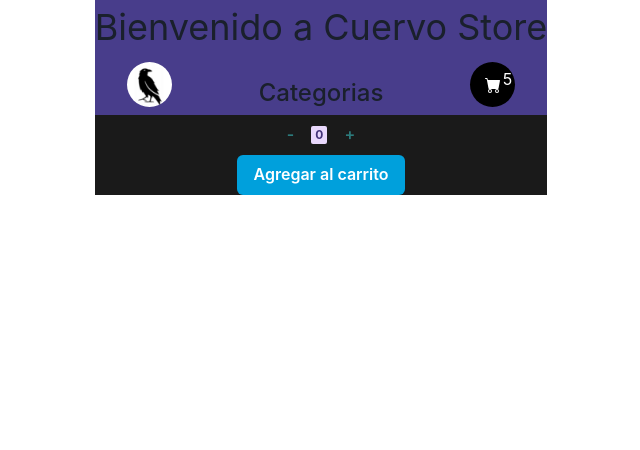
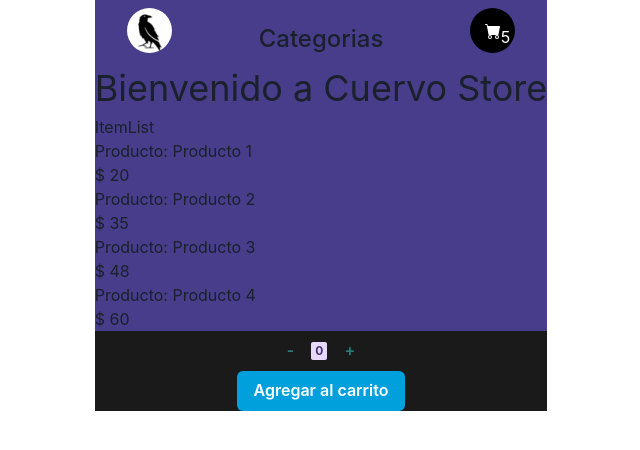
Before and after one commit to SantiagoMarquinez/React, a React (Vite) app: page / in a window 1280 px wide. Shown: the top 450 px of the page, without its empty margins (319-959 px from the left). Built offline with nearby package versions, Linux system fonts and the light colour scheme.

Commit message:
cree lo elementos ItemList e Item. hice el map que renderiza los productos

```diff
--- a/src/App.jsx
+++ b/src/App.jsx
@@ -1,14 +1,13 @@
 import React from 'react'
 import NavBar from './components/NavBar'
 import ItemListContainer from './components/ItemListContainer'
-import ItemCount from './components/ItemCount'
+
 
 const App = () => {
   return (
     <div>
+      <NavBar />
       <ItemListContainer greeting={"Bienvenido a Cuervo Store"} />
-      <NavBar />
-      <ItemCount/>
     </div>
   )
 }
--- /dev/null
+++ b/src/components/ItemList.jsx
@@ -0,0 +1,22 @@
+import React from 'react'
+
+const ItemList = ({productos}) => {
+    return (
+        <>
+            <div>ItemList</div>
+            <div>
+                {productos.map((p) => {
+                    return (
+                        <div key={p.id}>
+                            <h2>Producto: {p.nombre}</h2>
+                            <h4>$ {p.precio}</h4>
+                        </div>
+                    )
+                })
+                }
+            </div>
+        </>
+    )
+}
+
+export default ItemList
--- a/src/components/ItemListContainer.jsx
+++ b/src/components/ItemListContainer.jsx
@@ -1,5 +1,7 @@
 import React from 'react';
 import { Flex, Text } from '@chakra-ui/react';
+import ItemCount from './ItemCount';
+import ItemList from './ItemList';
 const ItemListContainer = ({ greeting }) => {
     const productos = [
         { id: 1, nombre: "Producto 1", precio: 20 },
@@ -7,22 +9,21 @@ const ItemListContainer = ({ greeting }) => {
         { id: 3, nombre: "Producto 3", precio: 48 },
         { id: 4, nombre: "Producto 4", precio: 60 },
     ]
-    const validacion = true;
+
     const promesa = new Promise((resolve, reject) => {
-        if (validacion) {
+        if (productos.length>0) {
             setTimeout(() => {
-                resolve("Productos validados");
-                console.log(productos);
+                resolve(productos);
                 }, 3000);
             } else {
-            reject("Error en la consulta");
+                reject("Error: no se encontraron productos");
                 }
     });
     promesa
-    .then((resultado) =>{
+        .then((resultado) => {
             console.log(resultado)
         })
-    .catch((error) =>{
+        .catch((error) => {
             console.log(error)
         });
     return (
@@ -32,6 +33,8 @@ const ItemListContainer = ({ greeting }) => {
                     {greeting}
                 </Text>
             </Flex>
+            <ItemList productos={productos}/>
+            <ItemCount />
         </div>
     )
 }
--- a/src/index.css
+++ b/src/index.css
@@ -60,7 +60,7 @@ button:focus-visible {
 
 .numeroCarrito{
   position: absolute;
-  top: -10px; left: 18px;
+  top: 2px; left: 16px;
   color: white;
 }
 
```
Also changed, not shown: src/components/Item.jsx (added, +9 -0 lines). Lines whose indentation alone changed are shown as unchanged.
